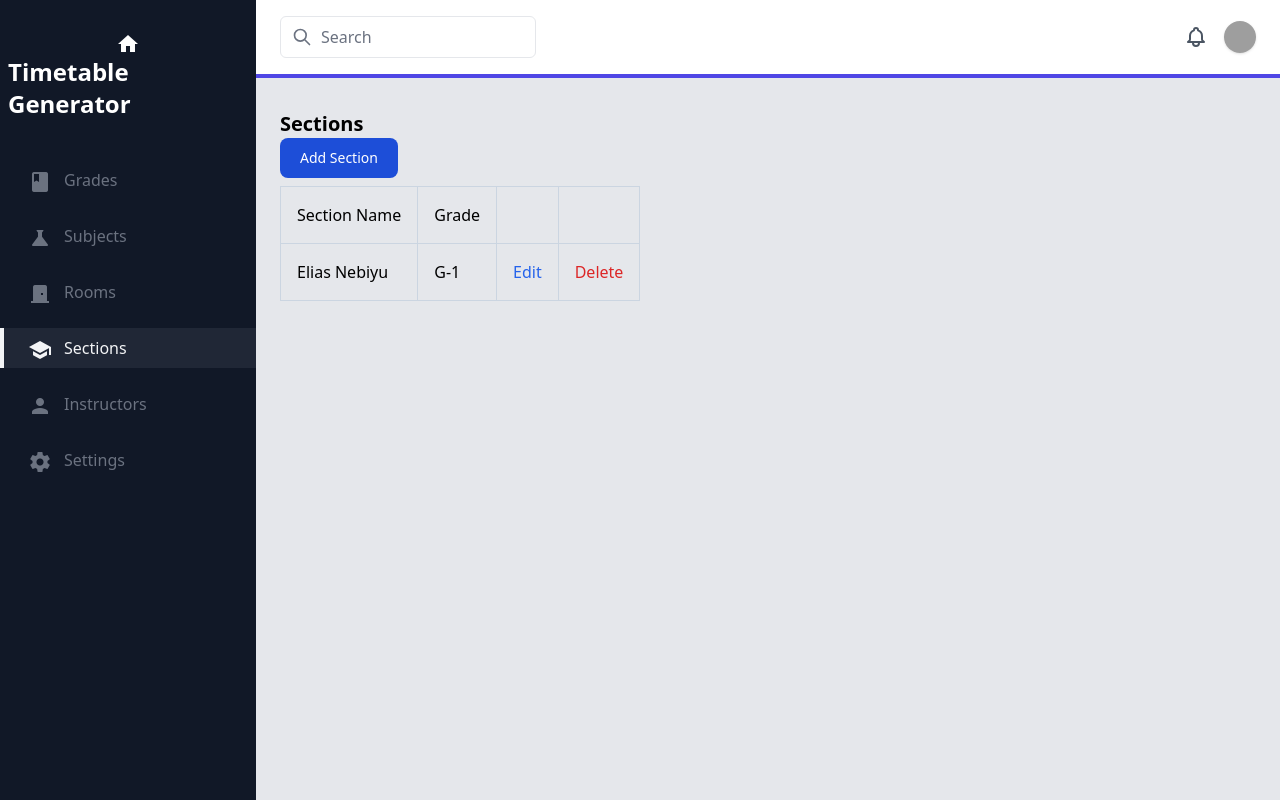
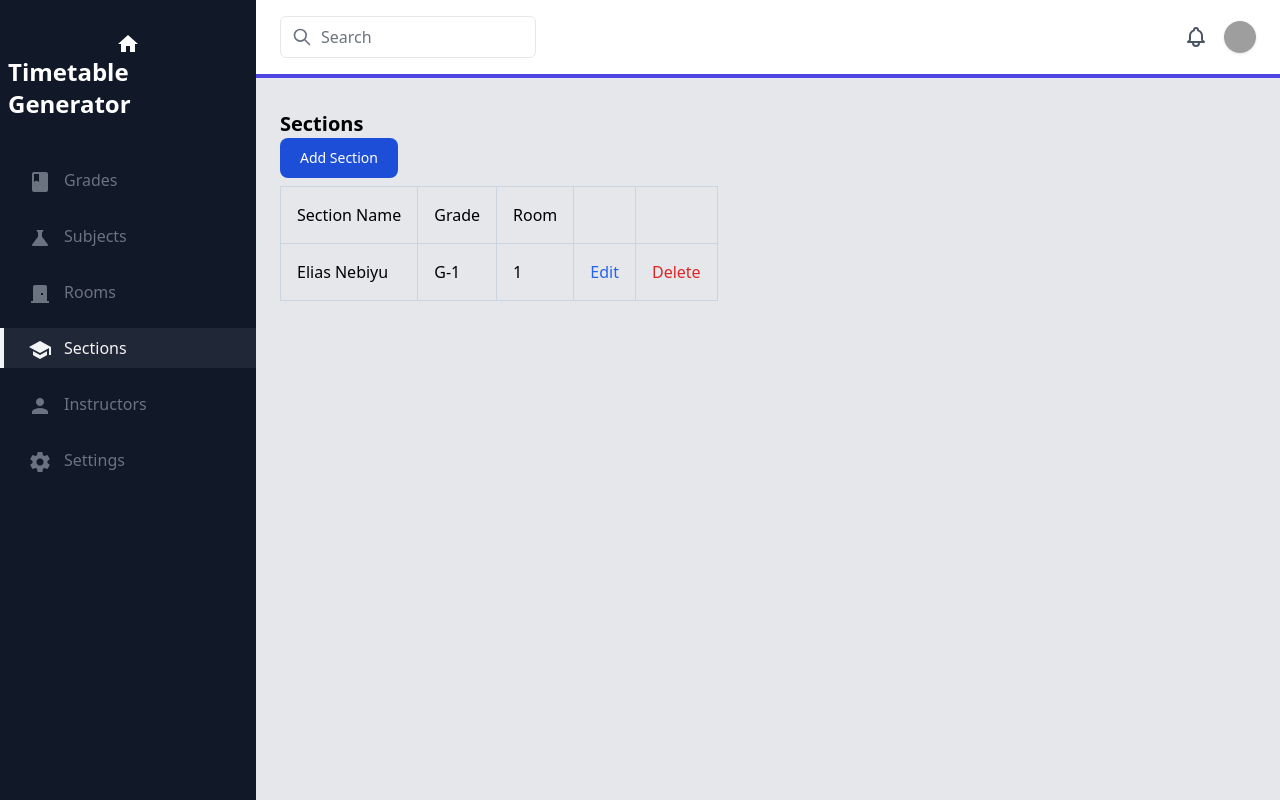
Before and after one commit to nebiyuelias1/automated-timetable-generator, a Django app: page /sections/ in a window 1280 px wide. Run offline with Django 3.2, Linux system fonts and the light colour scheme; data comes from the database, SQL or seed files in the repository; both versions use the stored data as it was after the commit; style sheets or scripts are compiled from the project's sources; some libraries are stand-ins or nearby versions; grey boxes are pictures that could not be loaded.

Commit message:
Assign room to section

```diff
--- a/timetable/forms.py
+++ b/timetable/forms.py
@@ -9,7 +9,7 @@ class GradeForm(ModelForm):
 class SectionForm(ModelForm):
     class Meta:
         model = Section
-        fields = ['name', 'grade']
+        fields = ['name', 'grade', 'room']
 
 class SubjectForm(ModelForm):
     class Meta:
--- a/timetable/models.py
+++ b/timetable/models.py
@@ -45,6 +45,8 @@ class Section(models.Model):
 
     grade = models.ForeignKey(Grade, related_name='sections', null=False, blank=False, on_delete=models.CASCADE)
 
+    room = models.ForeignKey(Room, related_name='sections', null=False, blank=False, on_delete=models.CASCADE)
+
     def __str__(self) -> str:
         return f'Grade: {self.grade} Section: {self.name}'
 
--- a/timetable/templates/timetable/section_list.html
+++ b/timetable/templates/timetable/section_list.html
@@ -15,6 +15,7 @@
         <tr>
             <th class="border border-slate-300 font-medium p-4">Section Name</th>
             <th class="border border-slate-300 font-medium p-4">Grade</th>
+            <th class="border border-slate-300 font-medium p-4">Room</th>
             <th class="border border-slate-300 font-medium p-4"></th>
             <th class="border border-slate-300 font-medium p-4"></th>
         </tr>
@@ -23,6 +24,7 @@
         <tr>
             <td class="border border-slate-300 p-4">{{section.name}}</td>
             <td class="border border-slate-300 p-4">{{section.grade}}</td>
+            <td class="border border-slate-300 p-4">{{section.room}}</td>
             <td class="border border-slate-300 p-4">
                 <a class="text-blue-600 hover:underline" href="/sections/edit/{{section.pk}}">Edit</a>
             </td>
```
Also changed, not shown: db.sqlite3, timetable/migrations/0001_initial.py.
